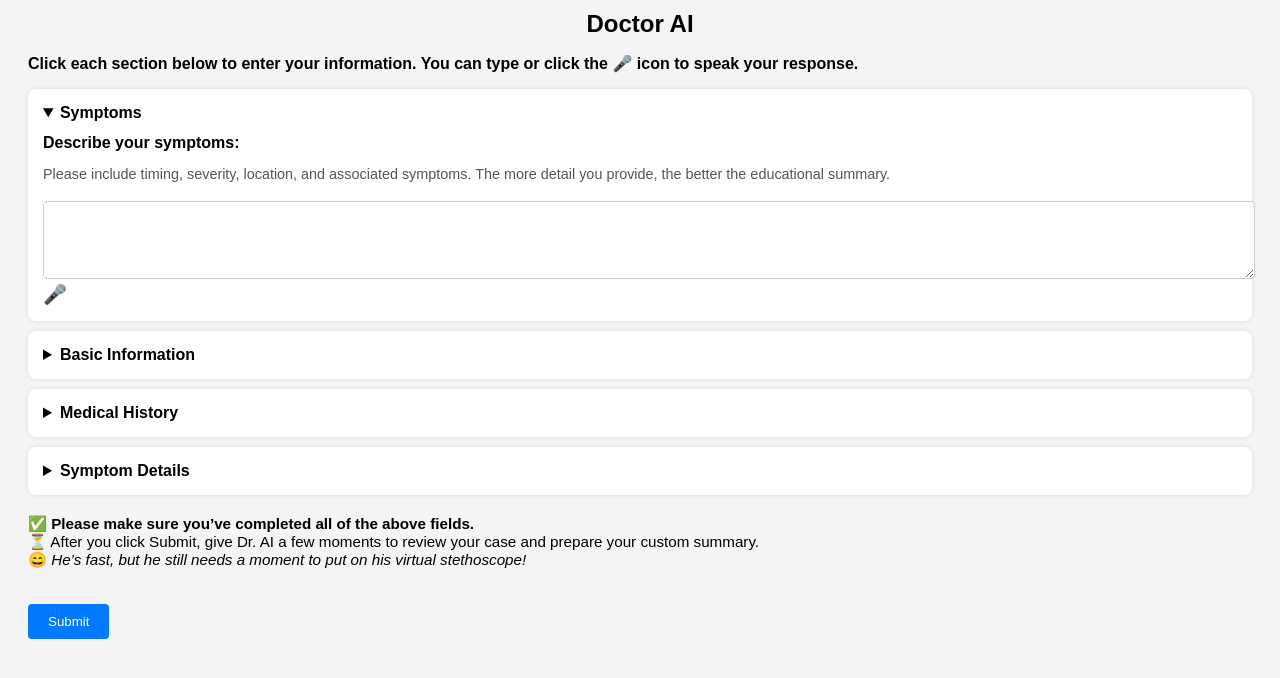
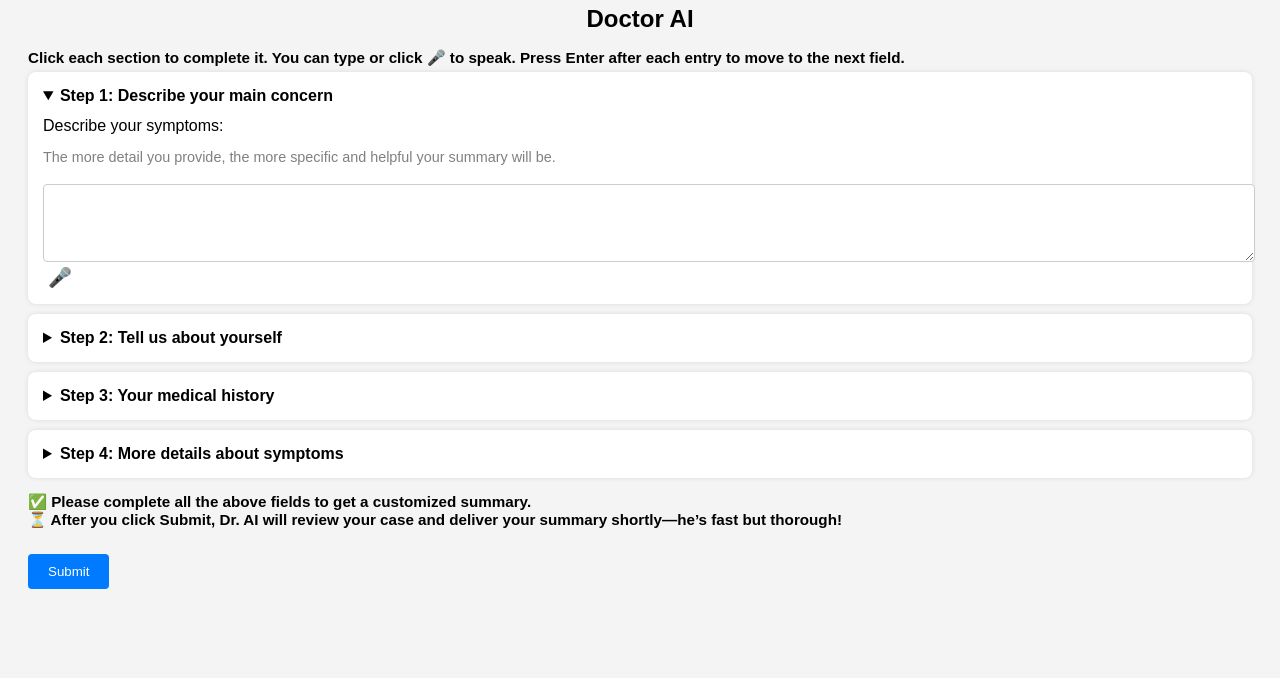
Before and after one commit to Asaabmd/doctor-ai, a Flask app: page / in a window 1280 px wide. Shown: the part 88-766 px from the top of the page. Run offline with Flask 3, Linux system fonts and the light colour scheme.

Commit message:
Final UI: Instructions, Enter key auto-scroll, summary modal with mic

```diff
--- a/templates/index.html
+++ b/templates/index.html
@@ -21,7 +21,7 @@
     h1 {
       text-align: center;
       font-size: 24px;
-      margin-top: 10px;
+      margin-top: 5px;
     }
     details {
       background: #fff;
@@ -37,7 +37,6 @@
     label {
       margin-top: 12px;
       display: block;
-      font-weight: bold;
     }
     input[type="text"], input[type="number"], textarea {
       width: 100%;
@@ -47,9 +46,9 @@
       border-radius: 4px;
     }
     .mic-button {
-      margin-top: 5px;
       font-size: 1.2em;
       cursor: pointer;
+      margin-left: 5px;
     }
     button {
       margin-top: 20px;
@@ -63,122 +62,118 @@
     button:hover {
       background-color: #0056b3;
     }
-
-    /* Modal */
     .modal {
-      display: none;
+      display: flex;
       position: fixed;
       top: 0; left: 0;
       width: 100%; height: 100%;
       background-color: rgba(0, 0, 0, 0.6);
       justify-content: center;
       align-items: center;
-      z-index: 999;
     }
     .modal-content {
-      background: #e6f2ff;
+      background: #e9f5ff;
       padding: 20px;
       border-radius: 10px;
       max-width: 600px;
-      max-height: 80%;
+      max-height: 85%;
       overflow-y: auto;
-      position: relative;
     }
     .close {
-      position: absolute;
-      top: 10px;
-      right: 15px;
+      float: right;
       font-size: 1.5rem;
       cursor: pointer;
+    }
+    .instructions {
+      font-weight: bold;
+      margin: 15px 0 5px;
+      font-size: 0.95em;
     }
   </style>
 </head>
 <body>
   <div class="header">
-    <img src="{{ url_for('static', filename='doctor.jpeg') }}" alt="Doctor">
+    <img src="{{ url_for('static', filename='doctor.jpeg') }}" alt="Doctor Image">
     <img src="{{ url_for('static', filename='logo.png') }}" alt="Logo">
   </div>
 
   <h1>Doctor AI</h1>
-  <p><strong>Click each section below to enter your information. You can type or click the 🎤 icon to speak your response.</strong></p>
 
-  <form method="POST" id="symptomForm">
+  <p class="instructions">Click each section to complete it. You can type or click 🎤 to speak. Press <strong>Enter</strong> after each entry to move to the next field.</p>
+
+  <form method="POST">
     <details open>
-      <summary>Symptoms</summary>
+      <summary>Step 1: Describe your main concern</summary>
       <label for="symptoms">Describe your symptoms:</label>
-      <p style="font-size: 0.9em; color: #555;">Please include timing, severity, location, and associated symptoms. The more detail you provide, the better the educational summary.</p>
+      <p style="font-size: 0.9em; color: gray;">The more detail you provide, the more specific and helpful your summary will be.</p>
       <textarea name="symptoms" id="symptoms" rows="4" required></textarea>
       <span class="mic-button" onclick="startRecognition('symptoms')">🎤</span>
     </details>
 
     <details>
-      <summary>Basic Information</summary>
-      <label for="age_range">Age Range:</label>
-      <input type="text" name="age_range" id="age_range" placeholder="e.g., 30-40"/>
+      <summary>Step 2: Tell us about yourself</summary>
+      <label>Age Range:</label>
+      <input type="text" name="age_range" id="age_range" placeholder="e.g., 30–40">
       <span class="mic-button" onclick="startRecognition('age_range')">🎤</span>
 
-      <label for="sex">Sex:</label>
-      <input type="text" name="sex" id="sex" placeholder="e.g., Male/Female/Other"/>
+      <label>Sex:</label>
+      <input type="text" name="sex" id="sex" placeholder="e.g., Male, Female">
       <span class="mic-button" onclick="startRecognition('sex')">🎤</span>
     </details>
 
     <details>
-      <summary>Medical History</summary>
-      <label for="existing_conditions">Existing Conditions (What are your current medical problems?):</label>
-      <input type="text" name="existing_conditions" id="existing_conditions"/>
+      <summary>Step 3: Your medical history</summary>
+      <label>Existing Conditions (What are your current medical problems?):</label>
+      <input type="text" name="existing_conditions" id="existing_conditions">
       <span class="mic-button" onclick="startRecognition('existing_conditions')">🎤</span>
 
-      <label for="allergies">Allergies:</label>
-      <input type="text" name="allergies" id="allergies"/>
+      <label>Allergies:</label>
+      <input type="text" name="allergies" id="allergies">
       <span class="mic-button" onclick="startRecognition('allergies')">🎤</span>
 
-      <label for="medications">Medications (Currently taking):</label>
-      <input type="text" name="medications" id="medications"/>
+      <label>Medications:</label>
+      <input type="text" name="medications" id="medications">
       <span class="mic-button" onclick="startRecognition('medications')">🎤</span>
     </details>
 
     <details>
-      <summary>Symptom Details</summary>
-      <label for="onset">Onset (When did symptoms start?):</label>
-      <input type="text" name="onset" id="onset"/>
+      <summary>Step 4: More details about symptoms</summary>
+      <label>Onset (When did symptoms start?):</label>
+      <input type="text" name="onset" id="onset">
       <span class="mic-button" onclick="startRecognition('onset')">🎤</span>
 
-      <label for="better">What makes it better?</label>
-      <input type="text" name="better" id="better"/>
+      <label>What makes it better?</label>
+      <input type="text" name="better" id="better">
       <span class="mic-button" onclick="startRecognition('better')">🎤</span>
 
-      <label for="worse">What makes it worse?</label>
-      <input type="text" name="worse" id="worse"/>
+      <label>What makes it worse?</label>
+      <input type="text" name="worse" id="worse">
       <span class="mic-button" onclick="startRecognition('worse')">🎤</span>
 
-      <label for="severity">Severity (1–10, where 10 is most severe):</label>
-      <input type="number" name="severity" id="severity" min="1" max="10"/>
+      <label>Severity (1–10 where 10 is most severe):</label>
+      <input type="number" name="severity" id="severity" min="1" max="10">
       <span class="mic-button" onclick="startRecognition('severity')">🎤</span>
 
-      <label for="treatments">Treatments Tried (e.g., Tylenol, rest):</label>
-      <input type="text" name="treatments" id="treatments"/>
+      <label>Treatments tried:</label>
+      <input type="text" name="treatments" id="treatments">
       <span class="mic-button" onclick="startRecognition('treatments')">🎤</span>
     </details>
 
-    <p style="margin-top:20px; font-size: 0.95em;">
-      ✅ <strong>Please make sure you’ve completed all of the above fields.</strong><br>
-      ⏳ After you click Submit, give Dr. AI a few moments to review your case and prepare your custom summary.<br>
-      😄 <em>He’s fast, but he still needs a moment to put on his virtual stethoscope!</em>
-    </p>
+    <p class="instructions">✅ Please complete all the above fields to get a customized summary.<br>
+    ⏳ After you click Submit, Dr. AI will review your case and deliver your summary shortly—he’s fast but thorough!</p>
 
     <button type="submit">Submit</button>
   </form>
 
   {% if response %}
-  <div class="modal" style="display: flex;">
+  <div class="modal" style="display:flex;">
     <div class="modal-content">
-      <span class="close" onclick="this.closest('.modal').style.display='none';">&times;</span>
-      <h3>Doctor AI Summary:</h3>
+      <span class="close" onclick="this.parentElement.parentElement.style.display='none';">&times;</span>
+      <h3>🩺 Doctor AI Summary:</h3>
       <p>{{ response|safe }}</p>
-
-      <form method="POST" action="/followup" style="margin-top: 20px;">
-        <label for="followup">Have a follow-up question?</label>
-        <textarea name="followup" id="followup" rows="2" placeholder="Ask for clarification or more info..."></textarea>
+      <form action="/followup" method="post" style="margin-top:20px;">
+        <label for="followup"><strong>Have a follow-up question?</strong></label>
+        <textarea name="followup" id="followup" rows="3" placeholder="Ask a follow-up..."></textarea>
         <span class="mic-button" onclick="startRecognition('followup')">🎤</span>
         <button type="submit">Submit Follow-up Question</button>
       </form>
@@ -194,30 +189,17 @@
       recognition.start();
       recognition.onresult = function(event) {
         field.value += (field.value ? ' ' : '') + event.results[0][0].transcript;
-        moveToNextField(field);
-      };
-      recognition.onerror = function(event) {
-        alert("Speech recognition error: " + event.error);
       };
     }
 
-    function moveToNextField(currentField) {
-      const inputs = Array.from(document.querySelectorAll('input, textarea'));
-      const index = inputs.indexOf(currentField);
-      if (index >= 0 && index < inputs.length - 1) {
-        inputs[index + 1].focus();
-        inputs[index + 1].scrollIntoView({ behavior: 'smooth', block: 'center' });
-      }
-    }
-
-    document.addEventListener('DOMContentLoaded', () => {
-      document.querySelectorAll('input, textarea').forEach((el, idx, arr) => {
-        el.addEventListener('keydown', (e) => {
-          if (e.key === 'Enter') {
-            e.preventDefault();
-            moveToNextField(e.target);
-          }
-        });
+    // Enter to auto-scroll
+    document.querySelectorAll("input, textarea").forEach((field, index, fields) => {
+      field.addEventListener("keydown", function(e) {
+        if (e.key === "Enter") {
+          e.preventDefault();
+          const next = fields[index + 1];
+          if (next) next.focus();
+        }
       });
     });
   </script>
```
